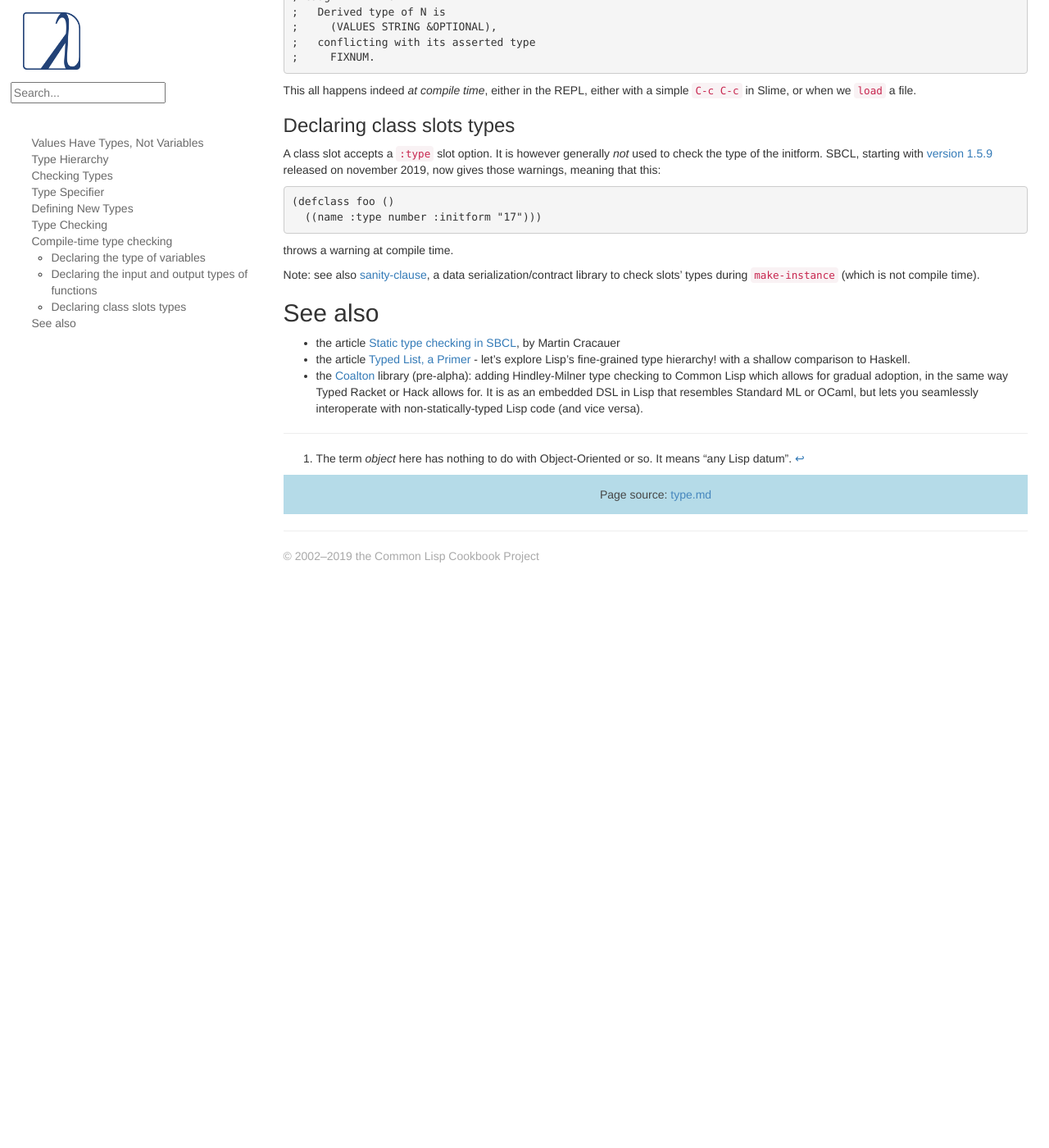
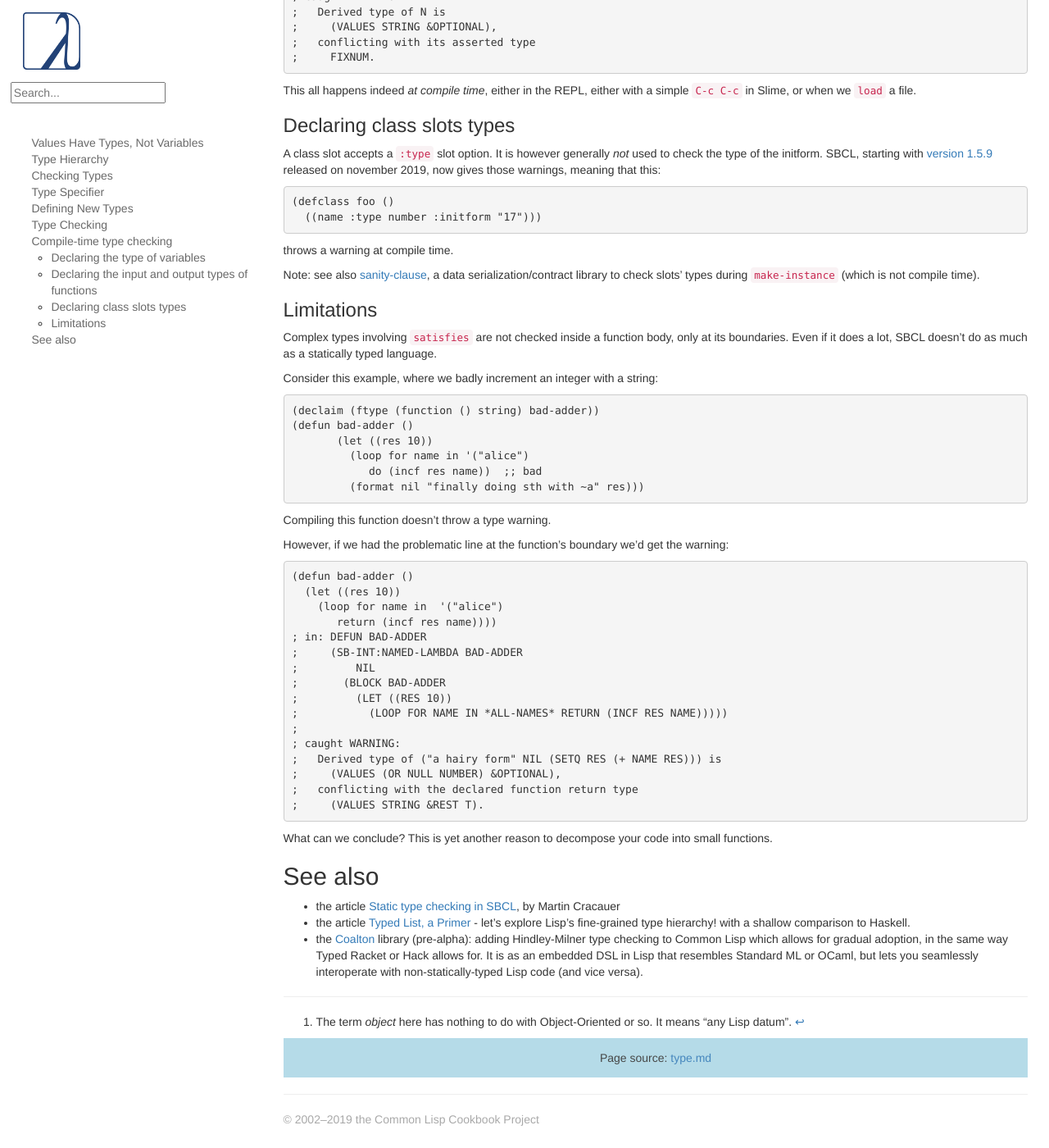
Before and after one commit to LispCookbook/cl-cookbook, a Jekyll site: the page built from type.md, in a window 1280 px wide and 1400 px high, scrolled down 5686 px. Shown: the whole window at 82% size. Built offline with Jekyll 4.4.1, drawn with Linux system fonts in a browser that asks for light colours; before the commit the page ends 6399 px from its top, so only the background shows below that.

Commit message:
type checking: limitations
closes #104

```diff
--- a/type.md
+++ b/type.md
@@ -411,6 +411,52 @@ Note: see also [sanity-clause][sanity-clause], a data
 serialization/contract library to check slots' types during
 `make-instance` (which is not compile time).
 
+### Limitations
+
+Complex types involving `satisfies` are not checked inside a function
+body, only at its boundaries. Even if it does a lot, SBCL doesn't do
+as much as a statically typed language.
+
+Consider this example, where we badly increment an integer with a
+string:
+
+~~~lisp
+(declaim (ftype (function () string) bad-adder))
+(defun bad-adder ()
+       (let ((res 10))
+         (loop for name in '("alice")
+            do (incf res name))  ;; bad
+         (format nil "finally doing sth with ~a" res)))
+~~~
+
+Compiling this function doesn't throw a type warning.
+
+However, if we had the problematic line at the function's boundary
+we'd get the warning:
+
+~~~lisp
+(defun bad-adder ()
+  (let ((res 10))
+    (loop for name in  '("alice")
+       return (incf res name))))
+; in: DEFUN BAD-ADDER
+;     (SB-INT:NAMED-LAMBDA BAD-ADDER
+;         NIL
+;       (BLOCK BAD-ADDER
+;         (LET ((RES 10))
+;           (LOOP FOR NAME IN *ALL-NAMES* RETURN (INCF RES NAME)))))
+;
+; caught WARNING:
+;   Derived type of ("a hairy form" NIL (SETQ RES (+ NAME RES))) is
+;     (VALUES (OR NULL NUMBER) &OPTIONAL),
+;   conflicting with the declared function return type
+;     (VALUES STRING &REST T).
+~~~
+
+What can we conclude? This is yet another reason to decompose your
+code into small functions.
+
+
 ## See also
 
 - the article [Static type checking in SBCL](https://medium.com/@MartinCracauer/static-type-checking-in-the-programmable-programming-language-lisp-79bb79eb068a), by Martin Cracauer
```
